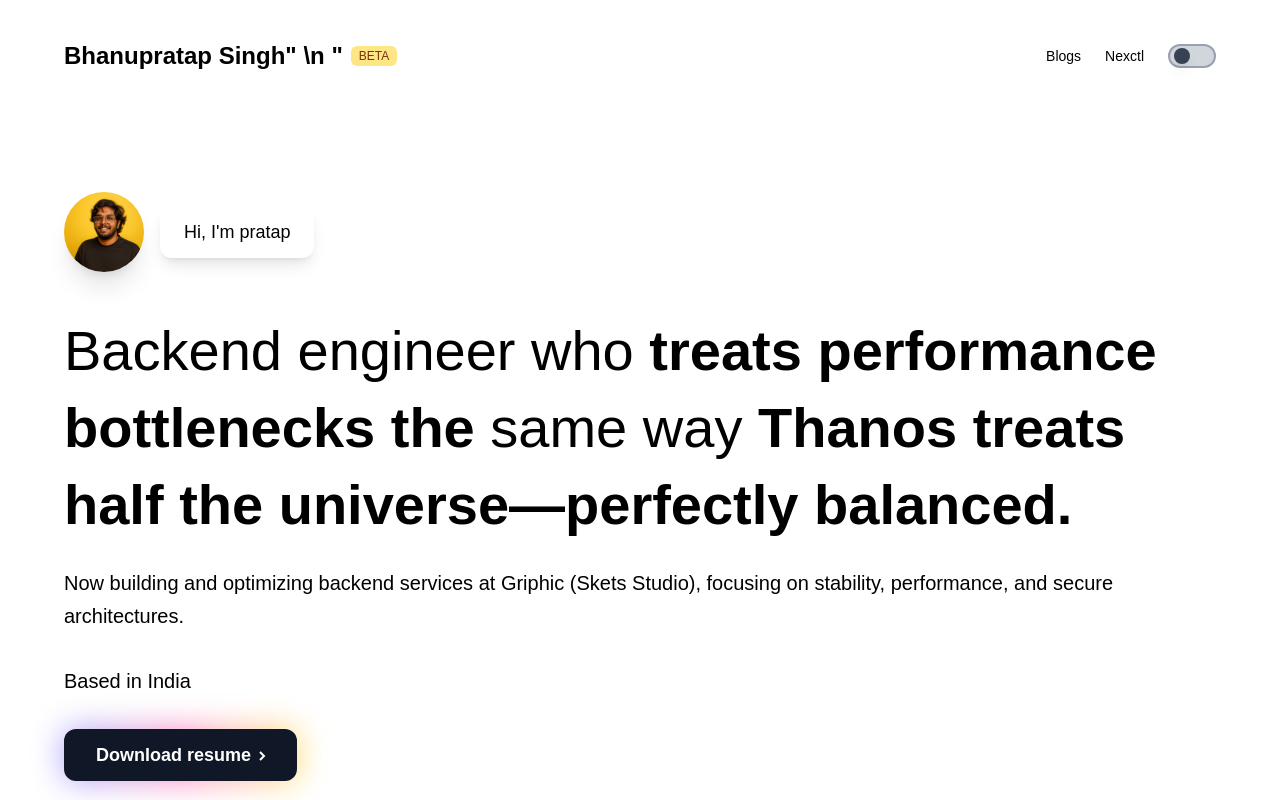
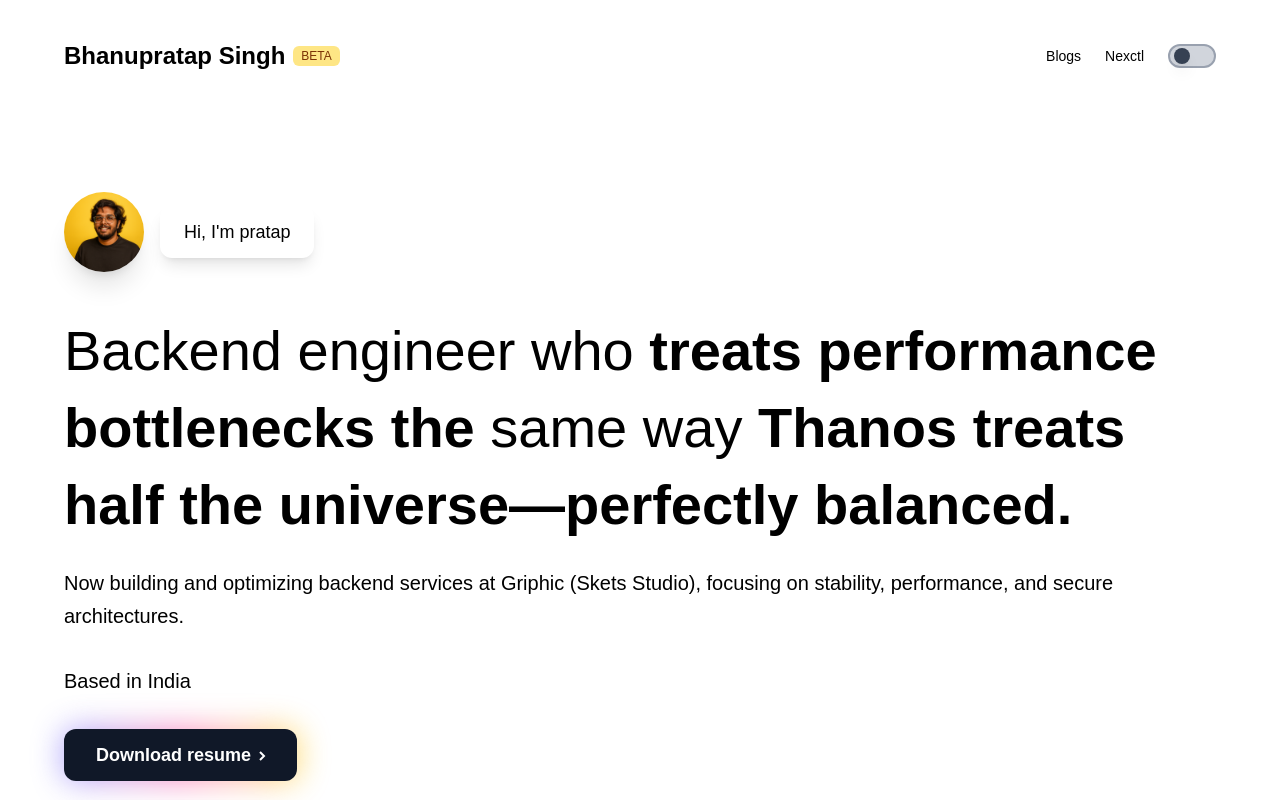
Before and after one commit to wantedbear007/pratap, a Next.js app: page / in a window 1280 px wide. Shown: the top 800 px of the page. Built offline with nearby package versions, Linux system fonts and the light colour scheme; no server answers; a web font is replaced by a local one.

Commit message:
fix: mistake str in name

```diff
--- a/components/ui/sections/navbar.tsx
+++ b/components/ui/sections/navbar.tsx
@@ -6,7 +6,7 @@ export default function Navbar() {
   return (
     <nav className="w-full flex items-center justify-between px-4 sm:px-6 md:px-8 lg:px-12 xl:px-16 2xl:px-20 py-4 sm:py-6 md:py-8 lg:py-10 bg-theme-bg-100">
       <Link href="/" className="text-lg sm:text-xl md:text-2xl font-semibold font-stack-headline text-theme-fg flex items-center gap-2">
-        {USER_DATA.name}"  \n "
+        {USER_DATA.name}
         {BETA && (
           <span className="px-2 py-0.5 text-xs font-medium rounded-md bg-amber-200 dark:bg-amber-800 text-amber-900 dark:text-amber-100">
             BETA
```
